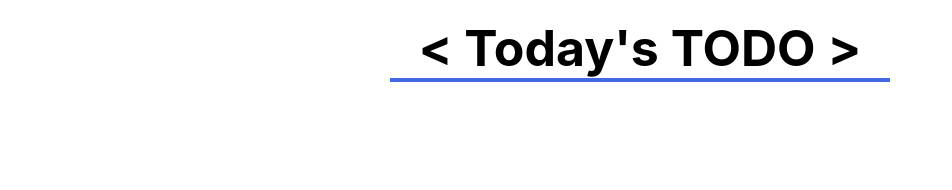
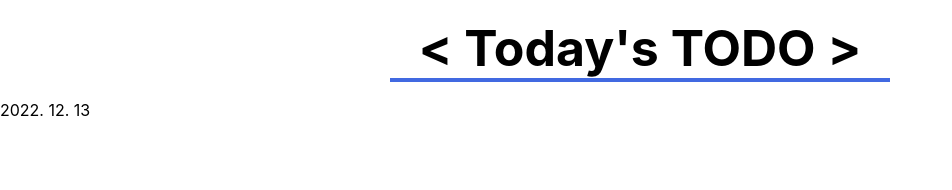
Before and after one commit to kanglaeheon/my-react-app, a React (Create React App) app in the folder mpd-client/: page / in a window 1280 px wide. Shown: the top 190 px of the page, without its empty margins (0-952 px from the left). Built offline with nearby package versions, Linux system fonts and the light colour scheme.

Commit message:
feat: Main.js 생성 및 배치, InfoPanel.js 생성 및 배치, DatePanel.js 생성 및 배치, DatePanel.js에 오늘 날짜 표시

```diff
--- a/mpd-client/src/App.js
+++ b/mpd-client/src/App.js
@@ -1,9 +1,11 @@
 import { Header } from "./Components/Header";
+import { Main } from "./Components/Main";
 
 function App() {
   return (
     <div className="App">
       <Header />
+      <Main />
     </div>
   );
 }
--- /dev/null
+++ b/mpd-client/src/Components/DatePanel.js
@@ -0,0 +1,18 @@
+import styled from "styled-components";
+
+export const DatePanelContainer = styled.div``;
+
+export const Today = styled.div``;
+
+const newDate = new Date();
+const today = `${newDate.getFullYear()}. ${
+  newDate.getMonth() + 1
+}. ${newDate.getDate()}`;
+
+export const DatePanel = () => {
+  return (
+    <DatePanelContainer>
+      <Today>{today}</Today>
+    </DatePanelContainer>
+  );
+};
--- /dev/null
+++ b/mpd-client/src/Components/InfoPanel.js
@@ -0,0 +1,14 @@
+import styled from "styled-components";
+import { DatePanel } from "./DatePanel";
+
+export const InfoPanelContainer = styled.div``;
+
+export const InfoPanel = () => {
+  return (
+    <InfoPanelContainer>
+      <DatePanel></DatePanel>
+      {/* 투두 추가 버튼 */}
+      {/* 투두 삭제 버튼 */}
+    </InfoPanelContainer>
+  );
+};
--- /dev/null
+++ b/mpd-client/src/Components/Main.js
@@ -0,0 +1,9 @@
+import { InfoPanel } from "./InfoPanel";
+
+export const Main = () => {
+  return (
+    <>
+      <InfoPanel></InfoPanel>
+    </>
+  );
+};
```
